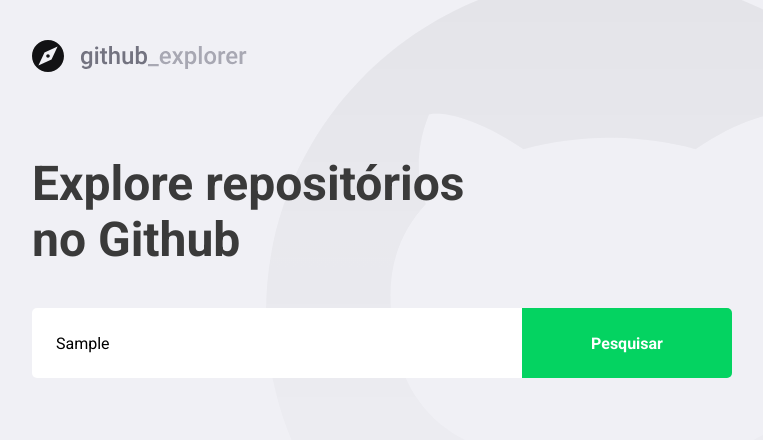
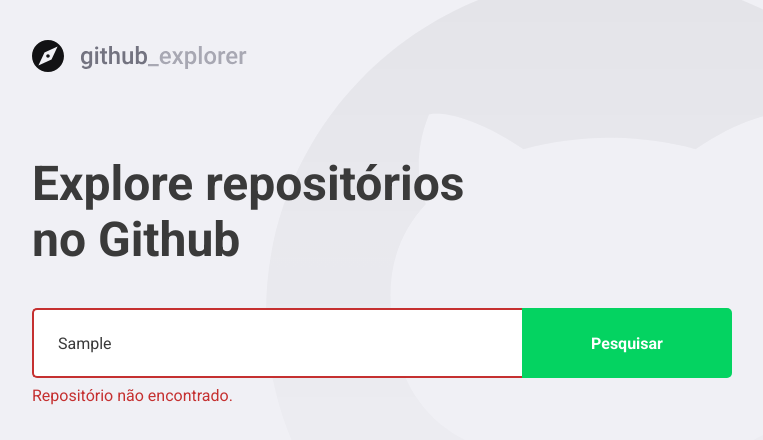
Before and after one commit to bruno8moura/github_explore, a React (Create React App) app: page / in a window 1280 px wide. Both pictures are taken after typing "Sample" into the empty fields and a click on the button "Pesquisar". Shown: the top 440 px of the page, without its empty margins (148-911 px from the left). Built offline with nearby package versions, Linux system fonts and the light colour scheme; no server answers.

Commit message:
Handle errors.

```diff
--- a/src/pages/Dashboard/index.tsx
+++ b/src/pages/Dashboard/index.tsx
@@ -1,6 +1,8 @@
 import React, { useState, FormEvent } from 'react';
 import { FiChevronRight } from 'react-icons/fi';
-import { Title, Form, Repositories } from './styles';
+import {
+  Title, Form, Repositories, Error,
+} from './styles';
 import api from '../../services/api';
 
 import logoImg from '../../assets/logo.svg';
@@ -18,15 +20,26 @@ interface Repository {
 const Dashboard: React.FC = () => {
   const [searchedRepo, setSearchedRepo] = useState('');
   const [repositories, setRepositories] = useState<Repository[]>([]);
+  const [errorMessage, setErrorMessage] = useState('');
 
   async function handleAddRepository(event: FormEvent<HTMLFormElement>): Promise<void> {
     event.preventDefault();
 
-    if (!searchedRepo) return;
-    const response = await api.get<Repository>(`repos/${searchedRepo.trim()}`);
-    const repository: Repository = response.data;
-    setRepositories([...repositories, repository]);
-    setSearchedRepo('');
+    if (!searchedRepo) {
+      setErrorMessage('Informar um repositório válido');
+      return;
+    }
+
+    try {
+      const response = await api.get<Repository>(`repos/${searchedRepo.trim()}`);
+      const repository: Repository = response.data;
+      setRepositories([...repositories, repository]);
+      setSearchedRepo('');
+      setErrorMessage('');
+    } catch (error) {
+      console.log(error);
+      setErrorMessage('Repositório não encontrado.');
+    }
   }
 
   return (
@@ -34,14 +47,20 @@ const Dashboard: React.FC = () => {
       <img src={logoImg} alt="Github Explorer" />
       <Title>Explore repositórios no Github</Title>
 
-      <Form onSubmit={handleAddRepository}>
-        <input placeholder="Digite o nome do reposositório" value={searchedRepo} onChange={(e) => setSearchedRepo(e.target.value)} />
+      <Form hasError={!!errorMessage} onSubmit={handleAddRepository}>
+        <input
+          placeholder="Digite o nome do reposositório"
+          value={searchedRepo}
+          onChange={(e) => setSearchedRepo(e.target.value)}
+        />
         <button type="submit">Pesquisar</button>
       </Form>
 
+      { errorMessage && <Error>{errorMessage}</Error>}
+
       <Repositories>
         {repositories.map((repository) => (
-          <a href="test">
+          <a href="test" key={repository.full_name}>
             <span>
               <img
                 src={repository.owner.avatar_url}
--- a/src/pages/Dashboard/styles.ts
+++ b/src/pages/Dashboard/styles.ts
@@ -1,5 +1,9 @@
-import styled from 'styled-components';
+import styled, { css } from 'styled-components';
 import { shade } from 'polished';
+
+interface FormProps {
+    hasError: boolean;
+}
 
 export const Title = styled.h1`
     font-size: 48px;
@@ -10,11 +14,12 @@ export const Title = styled.h1`
     line-height: 56px
 `;
 
-export const Form = styled.form`
+export const Form = styled.form<FormProps>`
     margin-top: 40px;
     max-width: 700px;
 
     display: flex;
+
 
     input {
         flex: 1;
@@ -22,10 +27,17 @@ export const Form = styled.form`
         padding: 0 24px;
         border: 0;
         border-radius: 5px 0 0 5px;
+        color: #3a3a3a;
+        border: 2px solid #FFF;
+        border-right: 0;
 
         &::placeholder {
             color: #a8a8b3;
         }
+
+        ${(props) => props.hasError && css`
+            border-color: #c53030;
+        `}
     }
 
     button {
@@ -100,3 +112,9 @@ export const Repositories = styled.div`
         color: #CBCBD6;
     }
 `;
+
+export const Error = styled.span`
+    display: block;
+    color: #c53030;
+    margin-top: 8px;
+`;
```
Also changed, not shown: .eslintrc.json.
